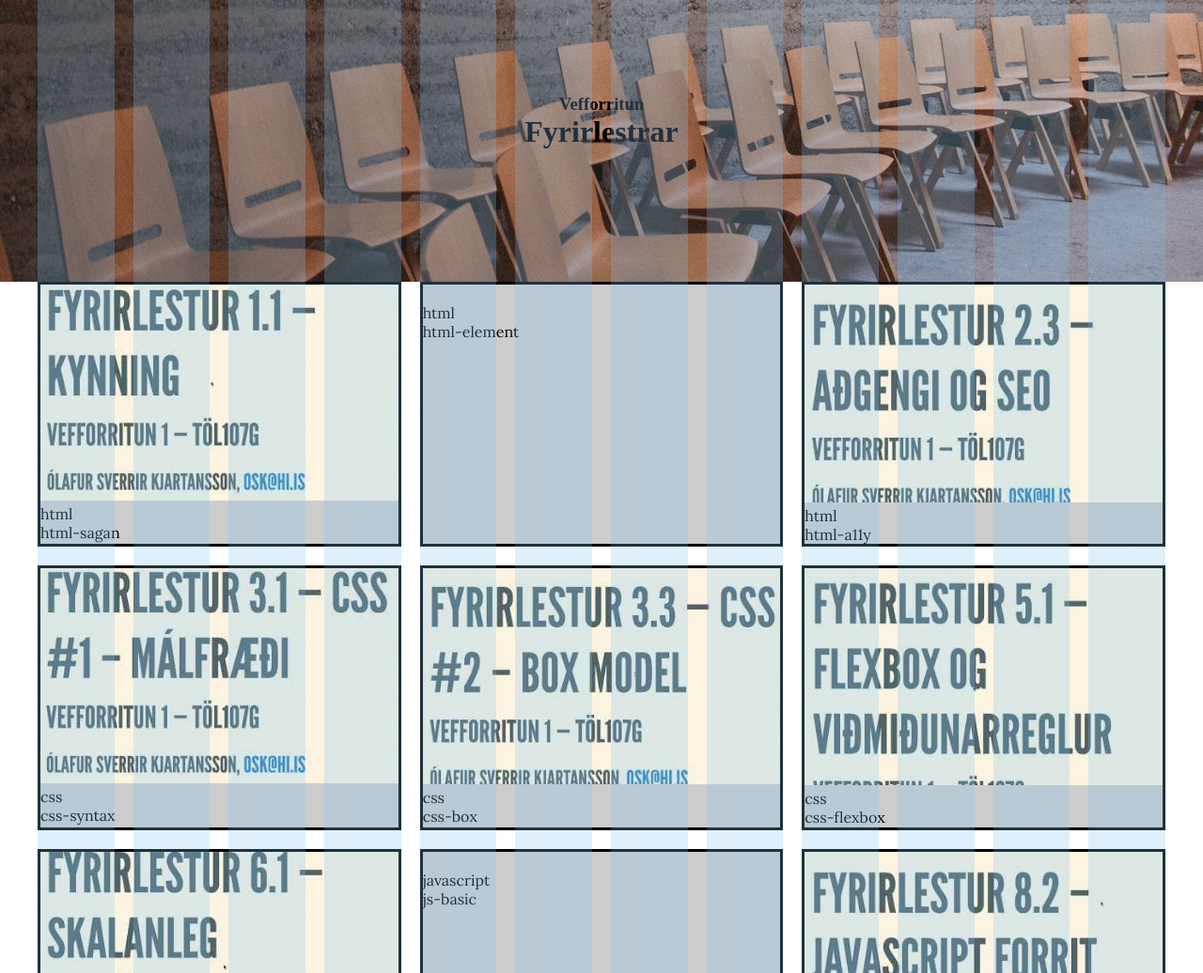
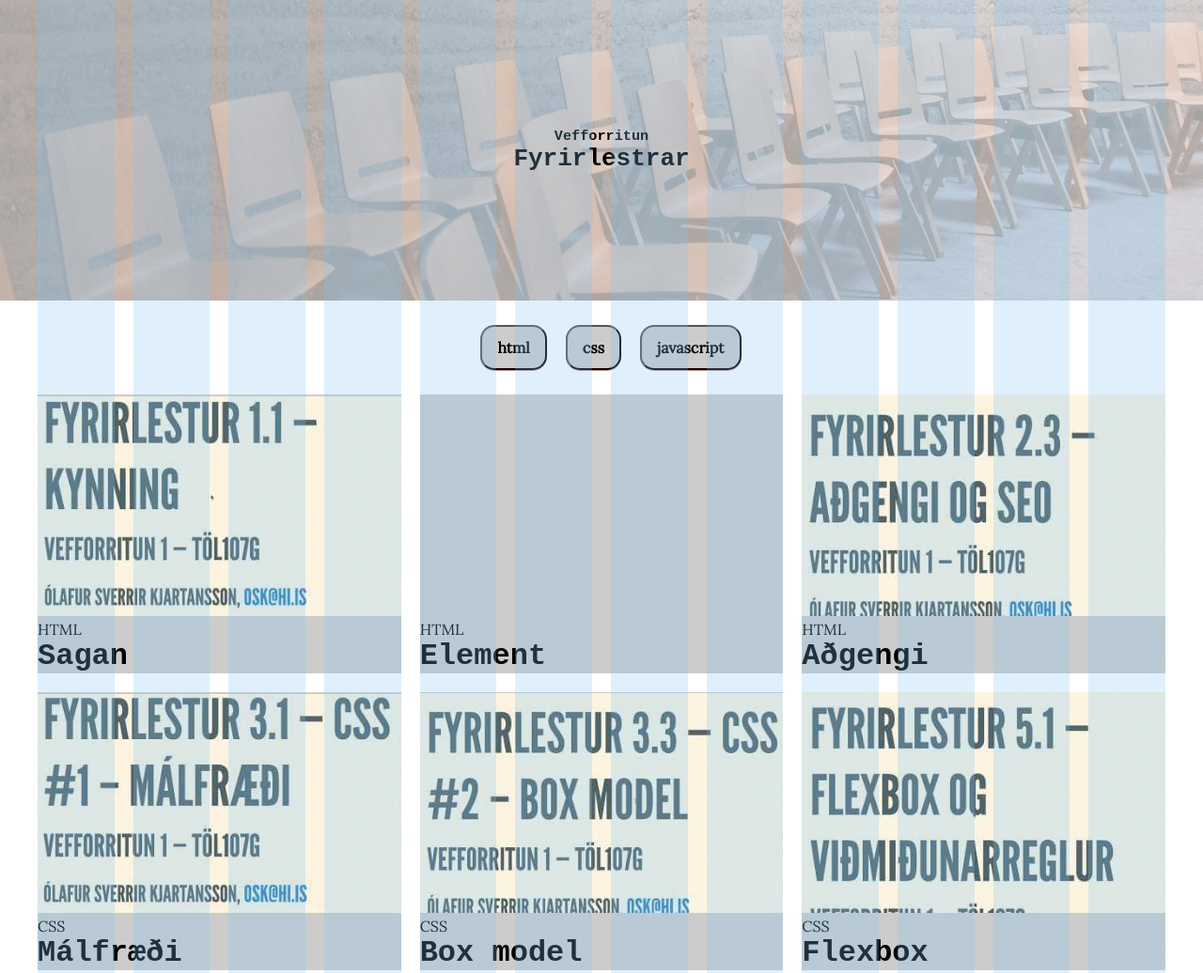
Before and after one commit to Hilli-G/Vef-Hopverkefni2, a website with bundled scripts: page index.html in a window 1280 px wide. Shown: the top 1036 px of the page at 94% size. Built offline with nearby package versions, Linux system fonts and the light colour scheme.

Commit message:
lagaði aðeins css og setti upp filters

```diff
--- a/index.html
+++ b/index.html
@@ -12,10 +12,13 @@
 </head>
 <body>
   <div class="header">
-    <h3>Vefforritun</h3>
-    <h1>Fyrirlestrar</h1>
+    <div class="layer">
+        <h3>Vefforritun</h3>
+        <h1>Fyrirlestrar</h1>
+    </div>
   </div>
   <div id="content">
+    <div id = "buttons"></div>
     <ul class="list"></ul>
   </div>
   <script src="src/index.js" type="module"></script>
--- a/src/index.js
+++ b/src/index.js
@@ -1,32 +1,10 @@
 import List from './lib/list.js';
-import { el } from './lib/helpers.js';
+import { el, empty } from './lib/helpers.js';
 
-document.addEventListener('DOMContentLoaded', () => {
-  const page = document.querySelector('body');
-  const isLecturePage = page.classList.contains('lecture-page');
-  const mainContainer = document.getElementById('content');
-  fetchJSONFile('lectures.json', (data) => {
-    console.log(data);
-    const listContainer = document.querySelector('ul');
-    Object.keys(data.lectures).forEach((key) => {
-      const element = el('li', el('div', el('img'), el('div',data.lectures[key].category), el('div', data.lectures[key].slug)));
-      if (data.lectures[key].hasOwnProperty('thumbnail')) {
-        element.querySelector('img').setAttribute('src', data.lectures[key].thumbnail);
-      }
-      listContainer.appendChild(element);
-    });
-  });
-  if (isLecturePage) {
-
-  } else {
-    const list = new List();
-    list.load();
-  }
-});
 
 function fetchJSONFile(path, callback) {
   const httpRequest = new XMLHttpRequest();
-  httpRequest.onreadystatechange = function () {
+  httpRequest.onreadystatechange = function request() {
     if (httpRequest.readyState === 4) {
       if (httpRequest.status === 200) {
         const data = JSON.parse(httpRequest.responseText);
@@ -38,13 +16,82 @@ function fetchJSONFile(path, callback) {
   httpRequest.send();
 }
 
-function displayJSONData(data) {
-  for (const item in data) {
-    console.log(item);
+document.addEventListener('DOMContentLoaded', () => {
+  const page = document.querySelector('body');
+  const isLecturePage = page.classList.contains('lecture-page');
+  const buttonContainer = document.getElementById('buttons');
+  const mainContainer = document.getElementById('content');
+  const listContainer = document.querySelector('ul');
+  empty(listContainer);
+  displayJSONData();
+  if (isLecturePage) {
+
+  } else {
+    const list = new List();
+    list.load();
   }
+});
+document.addEventListener('click', (e) => {
+  const listContainer = document.querySelector('ul');
+  if (e.target && e.target.id === 'css') {
+    empty(listContainer);
+    e.target.classList.toggle('active');
+    if (e.target.classList.contains('active')) {
+      displayJSONData('css');
+    } else {
+      displayJSONData();
+    }
+  }
+  if (e.target && e.target.id === 'html') {
+    empty(listContainer);
+    e.target.classList.toggle('active');
+    if (e.target.classList.contains('active')) {
+      displayJSONData('css');
+    } else {
+      displayJSONData();
+    }
+  }
+  if (e.target && e.target.id === 'javascript') {
+    empty(listContainer);
+    e.target.classList.toggle('active');
+    if (e.target.classList.contains('active')) {
+      displayJSONData('css');
+    } else {
+      displayJSONData();
+    }
+  }
+});
+
+
+function displayJSONData(type) {
+  const page = document.querySelector('body');
+  const isLecturePage = page.classList.contains('lecture-page');
+  const buttonContainer = document.getElementById('buttons');
+  const mainContainer = document.getElementById('content');
+  const listContainer = document.querySelector('ul');
+  fetchJSONFile('lectures.json', (data) => {
+    Object.keys(data.lectures).forEach((key) => {
+      const buttons = el('button', data.lectures[key].category);
+      buttons.setAttribute('id', data.lectures[key].category);
+      const element = el('li', el('div', el('img'), el('p', (data.lectures[key].category).toUpperCase()), el('h1', data.lectures[key].title)));
+      if (Object.prototype.hasOwnProperty.call(data.lectures[key], 'thumbnail')) {
+        element.querySelector('img').setAttribute('src', data.lectures[key].thumbnail);
+      }
+      if (!document.getElementById(data.lectures[key].category)) {
+        buttonContainer.appendChild(buttons);
+      }
+      if (type === 'css' && (data.lectures[key].category === 'css')) {
+        listContainer.appendChild(element);
+      } else if (type === 'html' && (data.lectures[key].category === 'html')) {
+        listContainer.appendChild(element);
+      } else if (type === 'javascript' && (data.lectures[key].category === 'javascript')) {
+        listContainer.appendChild(element);
+      } else if (type !== 'css' && type !== 'html' && type !== 'javascript') {
+        listContainer.appendChild(element);
+      }
+    });
+  });
 }
 
 
-
-
 // SVÆÐI FYRIR FYRIRLESTUR.HTML
--- a/src/styles/config.scss
+++ b/src/styles/config.scss
@@ -3,14 +3,13 @@ $gutter: 20px;
 
 ul{
   display: grid;
-grid-template-columns: repeat(3, 1fr);
-grid-template-rows: repeat(6, 1fr);
-grid-column-gap: 20px;
-grid-row-gap: 20px;
+  grid-template-columns: repeat(3, 1fr);
+  grid-template-rows: repeat(6, 1fr);
+  grid-column-gap: 20px;
+  grid-row-gap: 20px;
 }
 li{
   display:grid;
-  grid-template-columns:  subgrid;
-  border: solid;
   background: #ccc;
+  align-items:end;
 }
--- a/src/styles/styles.scss
+++ b/src/styles/styles.scss
@@ -10,16 +10,29 @@ $font-main: 'Lora',serif;
 *::after {
   box-sizing: inherit;
 }
+h1, h2, h3, h4, h5, h6 {font-family:monospace;}
 .header{
-  background-image: url('../../img/header.jpg');
-  background-repeat: no-repeat;
+  background: url('../../img/header.jpg') no-repeat center;
+  position: relative;
   text-align: center;
-  padding-top: 100px;
-  background-position: center;
-  height: 200px;
+  width: 100%;
+  height: 40vh;
 }
+.layer{
+  position: absolute;
+  top: 0;
+  left: 0;
+  width: 100%;
+  height: 100%;
+  background-color: rgba(255,255,255,0.6);
+  z-index: 0;
+  display:flex;
+  flex-direction: column;
+  align-items: center;
+  justify-content: center;
+}
+.list { /* stylelint-disable-line */
 
-.list { /* stylelint-disable-line */
   box-sizing: border-box;
   overflow-x: hidden;
   overflow-y: scroll; // alltaf hafa y skrollbar
@@ -27,7 +40,31 @@ $font-main: 'Lora',serif;
   font-family: $font-main;
   font-size: 16px;
   max-width: 1200px;
+  padding-top: 40px;
   margin: 0 auto;
+}
+#buttons{
+  display: flex;
+  height: 20px;
+  justify-content: center;
+  align-items: center;
+  margin-top: 40px;
+}
+button{
+  font-family: $font-main;
+  box-shadow: 0px 1px 0px 0px #cc9694;
+	background-color:#ccc;
+	border-radius:15px;
+	display:inline-block;
+	cursor:pointer;
+  color: #000;
+  font-size: 16px;
+	font-weight:bold;
+  padding:12px 16px;
+  margin: 0 0 0 20px;
+}
+.active{
+  background-color: #2d2;
 }
 
 img { /* stylelint-disable-line */
```
Also changed, not shown: dist/styles.css.
